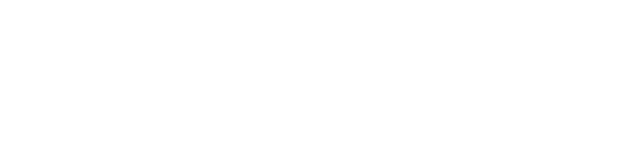
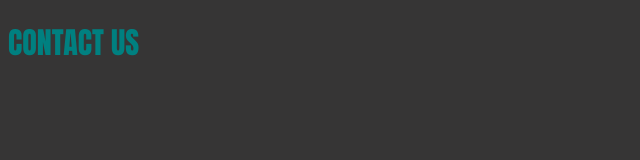
Before and after one commit to MeghaT96/CFGProject, a plain HTML site: page webpages/contact.html in a window 1280 px wide. Shown: the whole page, without its empty margins (0-640 px from the left). Drawn offline with Linux system fonts and the light colour scheme.

Commit message:
home, about, contact edit

```diff
--- a/webpages/contact.html
+++ b/webpages/contact.html
@@ -1,9 +1,12 @@
 <!DOCTYPE html>
 <html>
 <head>
-	<title>CONTACT US </title>
+	<title> CONTACT US </title>
+	<link href='navigationstyles.css' rel='stylesheet'>
+
 </head>
-<body>
 
+<body bgcolor="#363535">
+<h1>  CONTACT US </h1>
 </body>
 </html>
--- /dev/null
+++ b/webpages/navigationstyles.css
@@ -0,0 +1,5 @@
+h1{
+	font-family: impact;
+	font-size: 30px;
+	color: teal;
+}
```
Also changed, not shown: webpages/about.html (+3 -2 lines), webpages/home.html (+3 -2 lines).
